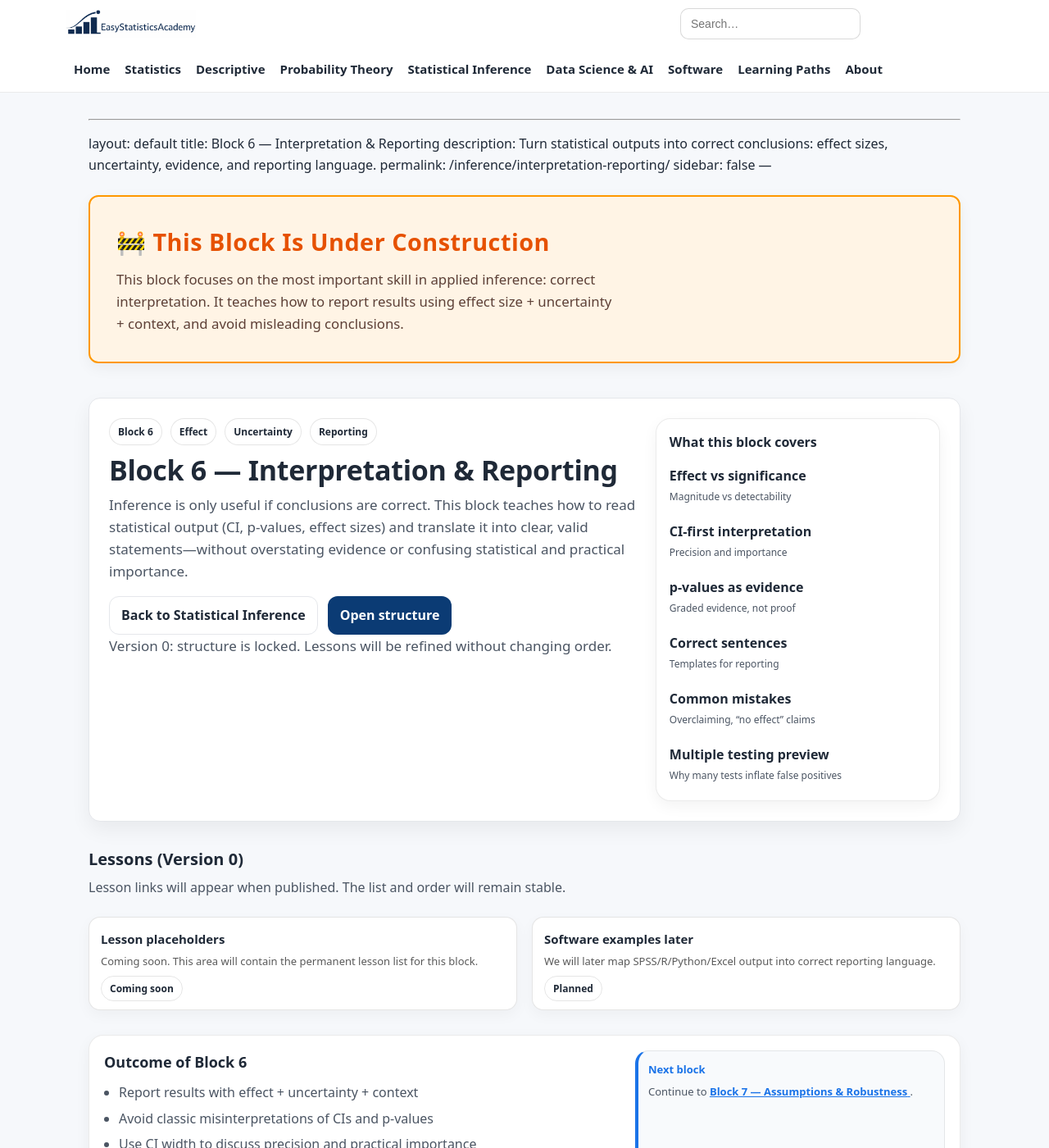
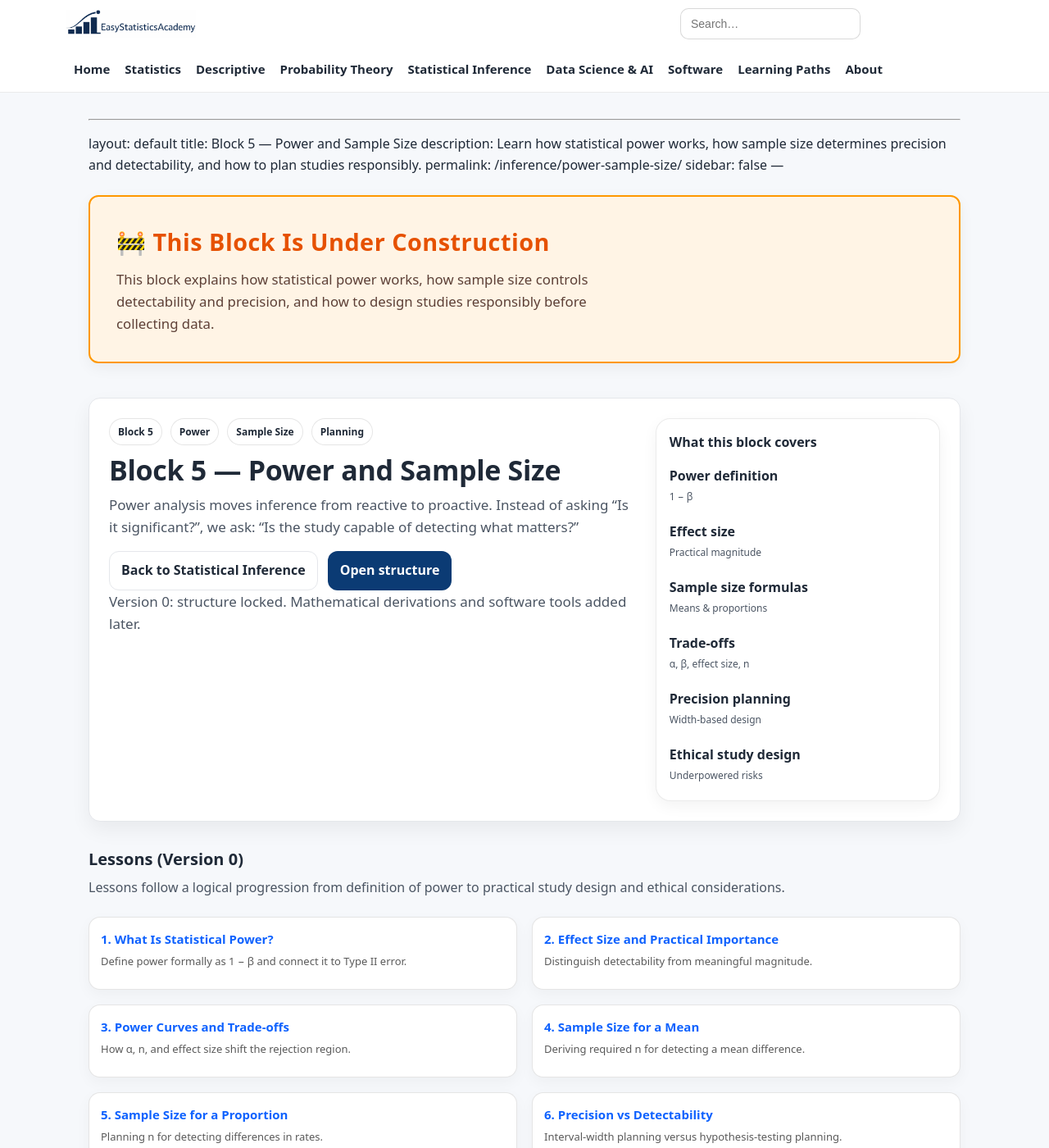
Before and after one commit to ammar-homaida-statistics/easystatisticsacademy, a Jekyll site: the page built from inference/interpretation-reporting/index.md, in a window 1280 px wide and 1400 px high. Shown: the whole window at 82% size. Built offline with Jekyll 4.4.1, drawn with Linux system fonts in a browser that asks for light colours; our own code applies the rules of GitHub Pages for plain Markdown files; some of the changed text lies outside the part shown.

Commit message:
Update and Create the structure

```diff
--- a/inference/interpretation-reporting/index.md
+++ b/inference/interpretation-reporting/index.md
@@ -1,15 +1,16 @@
 <!-- =========================================================
-BLOCK 6 — INTERPRETATION & REPORTING
-File: /inference/interpretation-reporting/index.md
+BLOCK 5 — POWER AND SAMPLE SIZE
+File: /inference/power-sample-size/index.md
 ========================================================= -->
 ---
 layout: default
-title: Block 6 — Interpretation & Reporting
-description: Turn statistical outputs into correct conclusions: effect sizes, uncertainty, evidence, and reporting language.
-permalink: /inference/interpretation-reporting/
+title: Block 5 — Power and Sample Size
+description: Learn how statistical power works, how sample size determines precision and detectability, and how to plan studies responsibly.
+permalink: /inference/power-sample-size/
 sidebar: false
 ---
 
+<!-- UNDER CONSTRUCTION NOTICE -->
 <section class="section section-slim">
   <div class="callout" style="background:#fff4e5; border:2px solid #ff9800; padding:2rem; border-radius:12px;">
     <div class="callout-copy">
@@ -17,39 +18,41 @@
         🚧 This Block Is Under Construction
       </h2>
       <p style="margin:0; font-size:1.05rem; color:#5d4037; line-height:1.6;">
-        This block focuses on the most important skill in applied inference: correct interpretation.
-        It teaches how to report results using effect size + uncertainty + context, and avoid misleading conclusions.
+        This block explains how statistical power works, how sample size controls
+        detectability and precision, and how to design studies responsibly before collecting data.
       </p>
     </div>
   </div>
 </section>
 
+<!-- Update last visited block -->
 <script>
-  (function () {
-    var KEY = "esa_continue_inference_last_block_v0";
-    localStorage.setItem(KEY, JSON.stringify({
-      url: "/inference/interpretation-reporting/",
-      label: "Block 6 — Interpretation & Reporting",
-      ts: Date.now()
-    }));
-  })();
+(function () {
+  var KEY = "esa_continue_inference_last_block_v0";
+  localStorage.setItem(KEY, JSON.stringify({
+    url: "/inference/power-sample-size/",
+    label: "Block 5 — Power and Sample Size",
+    ts: Date.now()
+  }));
+})();
 </script>
 
 <section class="hero hero-section">
   <div class="hero-card hero-split">
     <div class="hero-copy">
       <div class="badge-row">
-        <span class="badge">Block 6</span>
-        <span class="badge">Effect</span>
-        <span class="badge">Uncertainty</span>
-        <span class="badge">Reporting</span>
+        <span class="badge">Block 5</span>
+        <span class="badge">Power</span>
+        <span class="badge">Sample Size</span>
+        <span class="badge">Planning</span>
       </div>
 
-      <h1>Block 6 — Interpretation &amp; Reporting</h1>
+      <h1>Block 5 — Power and Sample Size</h1>
+
       <p class="lead">
-        Inference is only useful if conclusions are correct.
-        This block teaches how to read statistical output (CI, p-values, effect sizes) and translate it into clear,
-        valid statements—without overstating evidence or confusing statistical and practical importance.
+        Power analysis moves inference from reactive to proactive.
+        Instead of asking “Is it significant?”, we ask:
+        “Is the study capable of detecting what matters?”
       </p>
 
       <div class="hero-actions">
@@ -58,7 +61,7 @@
       </div>
 
       <p class="muted-mini">
-        Version 0: structure is locked. Lessons will be refined without changing order.
+        Version 0: structure locked. Mathematical derivations and software tools added later.
       </p>
     </div>
 
@@ -66,24 +69,24 @@
       <div class="panel-card">
         <h2 class="panel-title">What this block covers</h2>
         <ul class="quickstart" style="list-style:none; padding-left:0; margin:0;">
-          <li style="margin:.35rem 0;"><strong>Effect vs significance</strong><span class="meta">Magnitude vs detectability</span></li>
-          <li style="margin:.35rem 0;"><strong>CI-first interpretation</strong><span class="meta">Precision and importance</span></li>
-          <li style="margin:.35rem 0;"><strong>p-values as evidence</strong><span class="meta">Graded evidence, not proof</span></li>
-          <li style="margin:.35rem 0;"><strong>Correct sentences</strong><span class="meta">Templates for reporting</span></li>
-          <li style="margin:.35rem 0;"><strong>Common mistakes</strong><span class="meta">Overclaiming, “no effect” claims</span></li>
-          <li style="margin:.35rem 0;"><strong>Multiple testing preview</strong><span class="meta">Why many tests inflate false positives</span></li>
+          <li style="margin:.35rem 0;"><strong>Power definition</strong><span class="meta">1 − β</span></li>
+          <li style="margin:.35rem 0;"><strong>Effect size</strong><span class="meta">Practical magnitude</span></li>
+          <li style="margin:.35rem 0;"><strong>Sample size formulas</strong><span class="meta">Means & proportions</span></li>
+          <li style="margin:.35rem 0;"><strong>Trade-offs</strong><span class="meta">α, β, effect size, n</span></li>
+          <li style="margin:.35rem 0;"><strong>Precision planning</strong><span class="meta">Width-based design</span></li>
+          <li style="margin:.35rem 0;"><strong>Ethical study design</strong><span class="meta">Underpowered risks</span></li>
         </ul>
       </div>
     </div>
   </div>
 </section>
 
-<section class="section" id="continue-reading-block6" style="display:none;">
+<section class="section" id="continue-reading-block5" style="display:none;">
   <div class="callout">
     <div class="callout-copy">
       <h2>Continue reading</h2>
-      <p class="muted-mini" id="continue-reading-block6-label" style="margin:0 0 .75rem 0;"></p>
-      <a class="btn" id="continue-reading-block6-btn" href="#">Continue</a>
+      <p class="muted-mini" id="continue-reading-block5-label"></p>
+      <a class="btn" id="continue-reading-block5-btn" href="#">Continue</a>
     </div>
   </div>
 </section>
@@ -91,33 +94,66 @@
 <section class="section" id="lessons">
   <div class="section-head">
     <h2>Lessons (Version 0)</h2>
-    <p>Lesson links will appear when published. The list and order will remain stable.</p>
+    <p>
+      Lessons follow a logical progression from definition of power
+      to practical study design and ethical considerations.
+    </p>
   </div>
 
   <div class="grid grid-2">
+
     <div class="card lesson-card">
-      <h3>Lesson placeholders</h3>
-      <p>Coming soon. This area will contain the permanent lesson list for this block.</p>
-      <div class="pill-row"><span class="badge">Coming soon</span></div>
+      <h3><a href="/inference/power-sample-size/what-is-statistical-power/">1. What Is Statistical Power?</a></h3>
+      <p>Define power formally as 1 − β and connect it to Type II error.</p>
     </div>
 
     <div class="card lesson-card">
-      <h3>Software examples later</h3>
-      <p>We will later map SPSS/R/Python/Excel output into correct reporting language.</p>
-      <div class="pill-row"><span class="badge">Planned</span></div>
+      <h3><a href="/inference/power-sample-size/effect-size-and-practical-importance/">2. Effect Size and Practical Importance</a></h3>
+      <p>Distinguish detectability from meaningful magnitude.</p>
     </div>
+
+    <div class="card lesson-card">
+      <h3><a href="/inference/power-sample-size/power-curve-and-tradeoffs/">3. Power Curves and Trade-offs</a></h3>
+      <p>How α, n, and effect size shift the rejection region.</p>
+    </div>
+
+    <div class="card lesson-card">
+      <h3><a href="/inference/power-sample-size/sample-size-for-mean/">4. Sample Size for a Mean</a></h3>
+      <p>Deriving required n for detecting a mean difference.</p>
+    </div>
+
+    <div class="card lesson-card">
+      <h3><a href="/inference/power-sample-size/sample-size-for-proportion/">5. Sample Size for a Proportion</a></h3>
+      <p>Planning n for detecting differences in rates.</p>
+    </div>
+
+    <div class="card lesson-card">
+      <h3><a href="/inference/power-sample-size/precision-vs-detectability/">6. Precision vs Detectability</a></h3>
+      <p>Interval-width planning versus hypothesis-testing planning.</p>
+    </div>
+
+    <div class="card lesson-card">
+      <h3><a href="/inference/power-sample-size/underpowered-studies/">7. The Risk of Underpowered Studies</a></h3>
+      <p>False negatives, unstable estimates, and reproducibility.</p>
+    </div>
+
+    <div class="card lesson-card">
+      <h3><a href="/inference/power-sample-size/software-and-power-analysis/">8. Software and Practical Power Analysis</a></h3>
+      <p>R, Python, SPSS, and online tools for power calculations.</p>
+    </div>
+
   </div>
 </section>
 
 <section class="section section-slim">
   <div class="callout">
     <div class="callout-copy">
-      <h2>Outcome of Block 6</h2>
+      <h2>Outcome of Block 5</h2>
       <ul class="bullets">
-        <li>Report results with effect + uncertainty + context</li>
-        <li>Avoid classic misinterpretations of CIs and p-values</li>
-        <li>Use CI width to discuss precision and practical importance</li>
-        <li>Write clean, academically correct conclusion statements</li>
+        <li>Define statistical power precisely</li>
+        <li>Explain effect size vs significance</li>
+        <li>Plan required sample sizes</li>
+        <li>Understand ethical implications of underpowered research</li>
       </ul>
     </div>
 
@@ -126,8 +162,8 @@
         <div class="mini-title" style="color:#1a73e8;">Next block</div>
         <div class="mini-body">
           Continue to
-          <a href="/inference/assumptions-robustness/" style="color:#1a73e8; text-decoration:underline;">
-            <strong>Block 7 — Assumptions & Robustness</strong>
+          <a href="/inference/interpretation-reporting/" style="color:#1a73e8; text-decoration:underline;">
+            <strong>Block 6 — Interpretation and Reporting</strong>
           </a>.
         </div>
       </div>
@@ -136,23 +172,23 @@
 </section>
 
 <script>
-  (function () {
-    var KEY = "esa_continue_inference_interpretation_reporting_lesson_v0";
-    var raw = localStorage.getItem(KEY);
-    if (!raw) return;
+(function () {
+  var KEY = "esa_continue_inference_power_sample_size_lesson_v0";
+  var raw = localStorage.getItem(KEY);
+  if (!raw) return;
 
-    try {
-      var data = JSON.parse(raw);
-      if (!data || !data.url || !data.label) return;
+  try {
+    var data = JSON.parse(raw);
+    if (!data || !data.url || !data.label) return;
 
-      var wrap = document.getElementById("continue-reading-block6");
-      var label = document.getElementById("continue-reading-block6-label");
-      var btn = document.getElementById("continue-reading-block6-btn");
-      if (!wrap || !label || !btn) return;
+    var wrap = document.getElementById("continue-reading-block5");
+    var label = document.getElementById("continue-reading-block5-label");
+    var btn = document.getElementById("continue-reading-block5-btn");
+    if (!wrap || !label || !btn) return;
 
-      label.innerHTML = 'You last visited: <strong>' + data.label + '</strong>';
-      btn.href = data.url;
-      wrap.style.display = "block";
-    } catch (e) {}
-  })();
+    label.innerHTML = 'You last visited: <strong>' + data.label + '</strong>';
+    btn.href = data.url;
+    wrap.style.display = "block";
+  } catch (e) {}
+})();
 </script>
```
